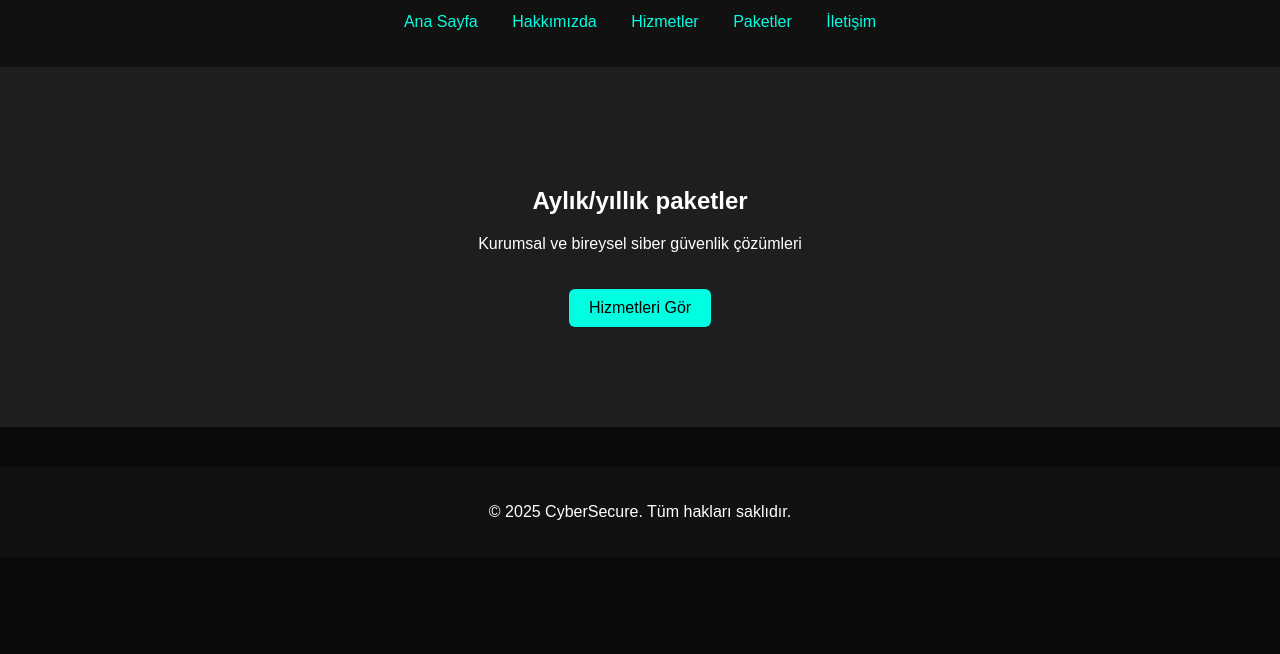
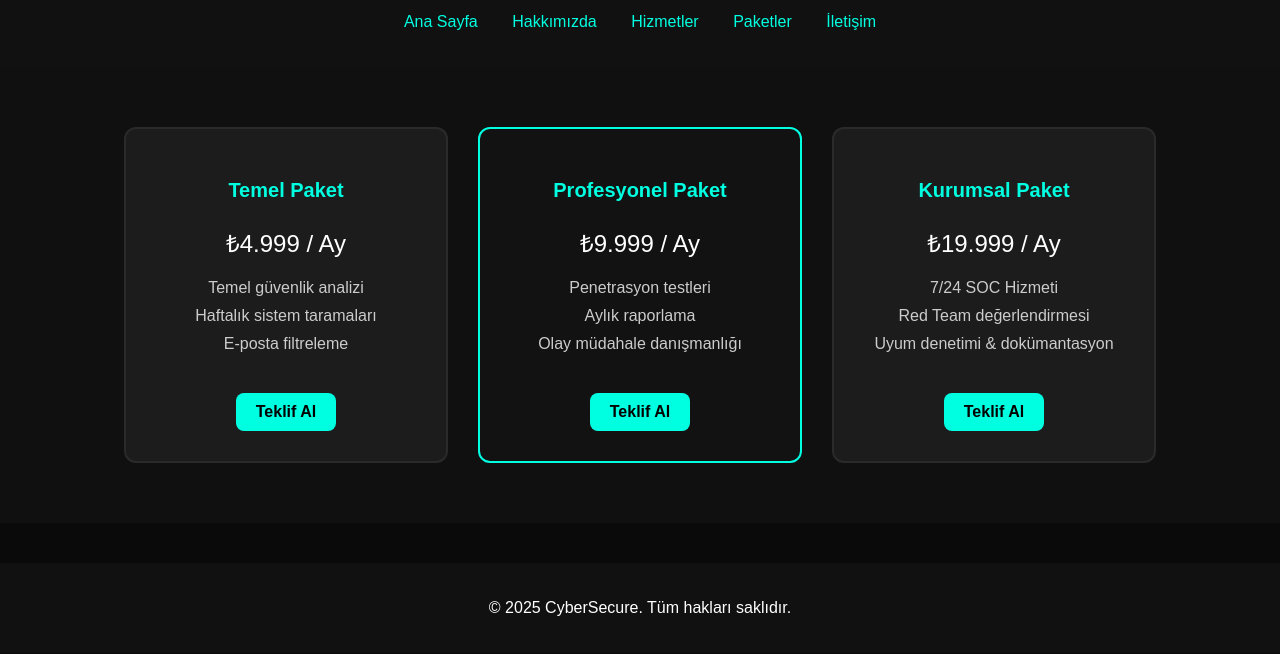
Before and after one commit to berkanaYK/global_shieldsec.com, a plain HTML site: page pricing.html in a window 1280 px wide. Shown: the part 60-714 px from the top of the page. Drawn offline with Linux system fonts and the light colour scheme.

```diff
--- a/css/style.css
+++ b/css/style.css
@@ -112,3 +112,68 @@ footer {
   color: #00ffe1;
   margin-bottom: 15px;
 }
+
+.pricing {
+  background-color: #101010;
+  padding: 60px 20px;
+  text-align: center;
+}
+
+.pricing .container {
+  display: flex;
+  flex-wrap: wrap;
+  gap: 30px;
+  justify-content: center;
+}
+
+.pricing-card {
+  background-color: #1c1c1c;
+  border: 2px solid #2a2a2a;
+  border-radius: 12px;
+  padding: 30px 20px;
+  width: 280px;
+  transition: transform 0.3s ease, box-shadow 0.3s ease;
+}
+
+.pricing-card:hover {
+  transform: translateY(-5px);
+  box-shadow: 0 0 15px rgba(0, 255, 225, 0.3);
+}
+
+.pricing-card h3 {
+  color: #00ffe1;
+  font-size: 20px;
+  margin-bottom: 15px;
+}
+
+.pricing-card .price {
+  font-size: 24px;
+  color: #fff;
+  margin-bottom: 20px;
+}
+
+.pricing-card ul {
+  list-style-type: none;
+  padding: 0;
+  color: #ccc;
+  margin-bottom: 20px;
+}
+
+.pricing-card ul li {
+  margin: 10px 0;
+}
+
+.pricing-card .btn {
+  display: inline-block;
+  padding: 10px 20px;
+  background-color: #00ffe1;
+  color: #000;
+  border-radius: 8px;
+  text-decoration: none;
+  font-weight: bold;
+}
+
+.featured {
+  border-color: #00ffe1;
+  background-color: #121212;
+}
--- a/pricing.html
+++ b/pricing.html
@@ -3,7 +3,7 @@
 <head>
   <meta charset="UTF-8">
   <meta name="viewport" content="width=device-width, initial-scale=1.0">
-  <title>CyberSecure - Ana Sayfa</title>
+  <title>CyberSecure - Paketler</title>
   <link rel="stylesheet" href="css/style.css">
 </head>
 <body>
@@ -21,10 +21,43 @@
     </nav>
   </header>
 
-  <section class="hero">
-    <h2>Aylık/yıllık paketler</h2>
-    <p>Kurumsal ve bireysel siber güvenlik çözümleri</p>
-    <a href="services.html" class="btn">Hizmetleri Gör</a>
+   <section class="pricing">
+    <div class="container">
+
+      <div class="pricing-card">
+        <h3>Temel Paket</h3>
+        <p class="price">₺4.999 / Ay</p>
+        <ul>
+          <li>Temel güvenlik analizi</li>
+          <li>Haftalık sistem taramaları</li>
+          <li>E-posta filtreleme</li>
+        </ul>
+        <a href="contact.html" class="btn">Teklif Al</a>
+      </div>
+
+      <div class="pricing-card featured">
+        <h3>Profesyonel Paket</h3>
+        <p class="price">₺9.999 / Ay</p>
+        <ul>
+          <li>Penetrasyon testleri</li>
+          <li>Aylık raporlama</li>
+          <li>Olay müdahale danışmanlığı</li>
+        </ul>
+        <a href="contact.html" class="btn">Teklif Al</a>
+      </div>
+
+      <div class="pricing-card">
+        <h3>Kurumsal Paket</h3>
+        <p class="price">₺19.999 / Ay</p>
+        <ul>
+          <li>7/24 SOC Hizmeti</li>
+          <li>Red Team değerlendirmesi</li>
+          <li>Uyum denetimi & dokümantasyon</li>
+        </ul>
+        <a href="contact.html" class="btn">Teklif Al</a>
+      </div>
+
+    </div>
   </section>
 
   <footer>
```
